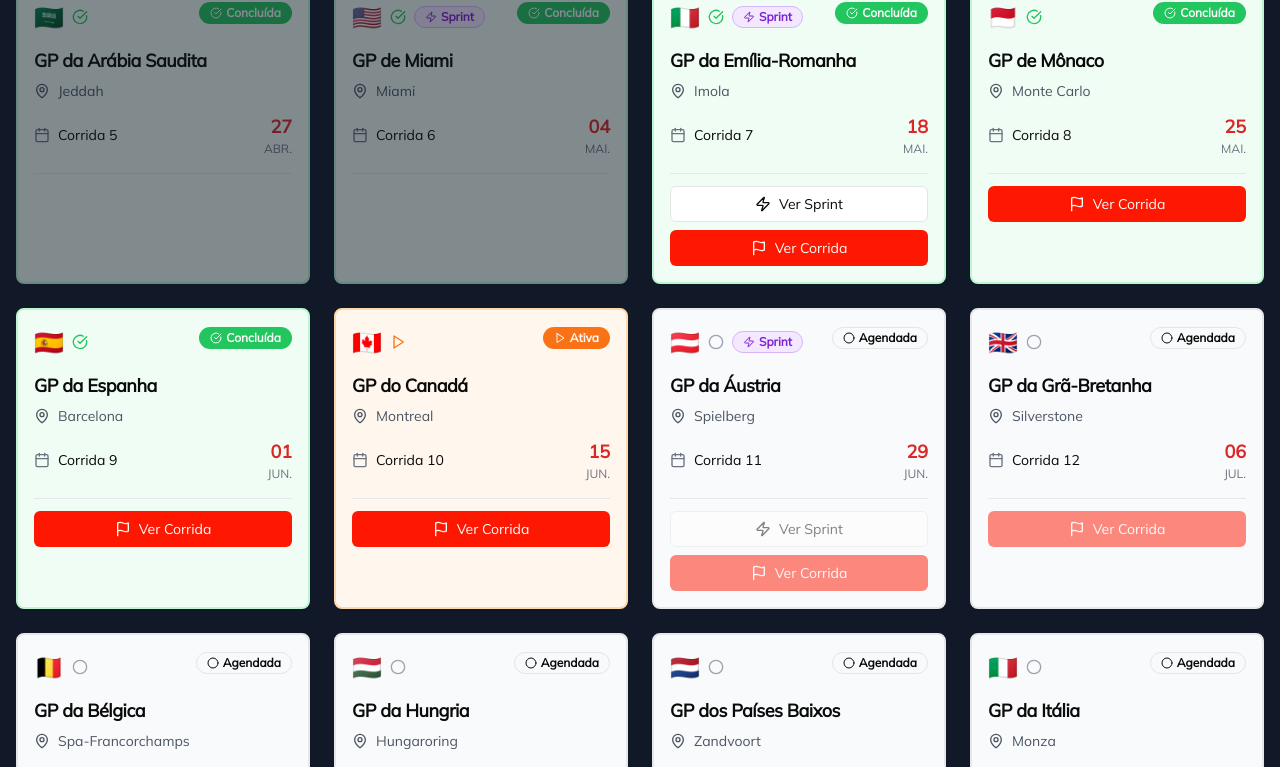
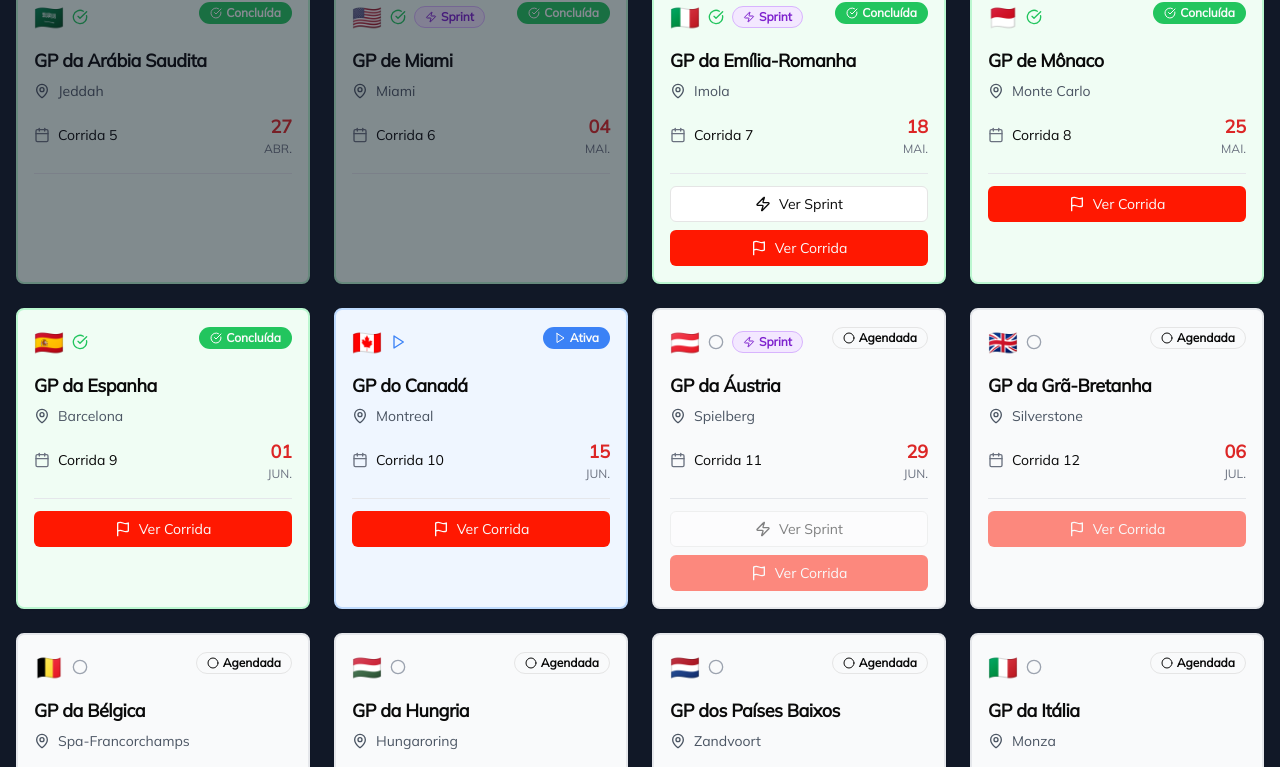
Before and after one commit to gabeporto/bf12025, a Next.js app: page /corridas in a window 1280 px wide. Shown: the part 504-1271 px from the top of the page. Built offline with nearby package versions, Linux system fonts and the light colour scheme.

Commit message:
style: change active race style

```diff
--- a/app/corridas/page.tsx
+++ b/app/corridas/page.tsx
@@ -28,15 +28,15 @@ export default function CorridasPage() {
       return {
         status: "active",
         badge: (
-          <Badge className="bg-orange-500 hover:bg-orange-600 text-xs">
+          <Badge className="bg-blue-500 hover:bg-blue-600 text-xs">
             <Play className="w-3 h-3 mr-1" />
             <span className="hidden sm:inline">Ativa</span>
             <span className="sm:hidden">Now</span>
           </Badge>
         ),
-        icon: <Play className="w-4 h-4 text-orange-500" />,
-        bgColor: "bg-orange-50",
-        borderColor: "border-orange-200",
+        icon: <Play className="w-4 h-4 text-blue-500" />,
+        bgColor: "bg-blue-50",
+        borderColor: "border-blue-200",
       }
     } else {
       return {
```
